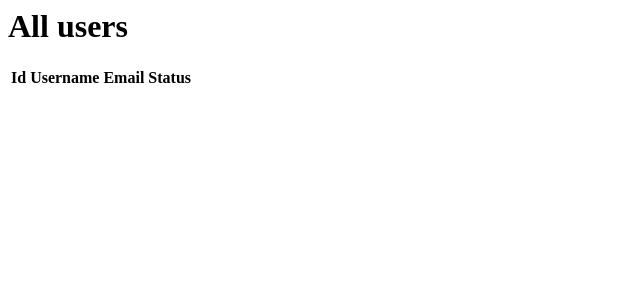
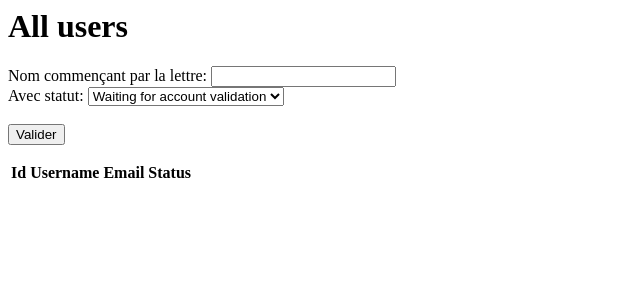
Before and after one commit to Rodez-IUT/dut-info2-premierspaspdo-BerangerIcart, a PHP site: page /all_users.php in a window 1280 px wide. Shown: the top 300 px of the page, without its empty margins (0-640 px from the left). Run offline with PHP 8.4, Linux system fonts and the light colour scheme; data that the repository does not hold is empty.

Commit message:
fix #3.2 Moteur de recherche sur status et username

```diff
--- a/all_users.php
+++ b/all_users.php
@@ -16,14 +16,17 @@ try {
      throw new PDOException($e->getMessage(), (int)$e->getCode());
 }
 
-$status_id = "2";
-$userLike = "e%";
+if (isset($_POST["submit"]) AND isset($_POST["statut"]) AND isset($_POST["lettre"])) {
+$status_id = $_POST["statut"];
+$userLike = $_POST["lettre"] ."%";
 
 $get = $pdo->query("	SELECT u.id, u.username, u.email, s.name status_intitul
 						FROM users u
 						INNER JOIN status s ON s.id = u.status_id
 						WHERE u.status_id = $status_id AND u.username LIKE '$userLike'
 						ORDER BY u.username ASC");
+
+}
 
 ?>
 <html>
@@ -32,6 +35,17 @@ $get = $pdo->query("	SELECT u.id, u.username, u.email, s.name status_intitul
 </head>
 <body>
 	<h1>All users</h1>
+	<div>
+		<form action="" method="POST">
+			Nom commençant par la lettre: <input type="text" name="lettre">
+			<br>Avec statut:
+			<select name="statut">
+				<option value="1">Waiting for account validation</option>
+				<option value="2">Active account</option>
+			</select>
+			<br><br><input type="submit" name="submit" value="Valider">
+		</form>
+	</div>
 	<table>
 		<tr>
 			<th>Id</th>
@@ -40,6 +54,7 @@ $get = $pdo->query("	SELECT u.id, u.username, u.email, s.name status_intitul
 			<th>Status</th>
 		</tr>
 		<?php
+		if (isset($get)) {
 			while ($fetch = $get->fetch()) {
 				?>
 				<tr>
@@ -50,6 +65,7 @@ $get = $pdo->query("	SELECT u.id, u.username, u.email, s.name status_intitul
 				</tr>
 				<?php
 			}
+		}
 		?>
 	</table>
 </body>
```
Lines whose indentation alone changed are shown as unchanged.
